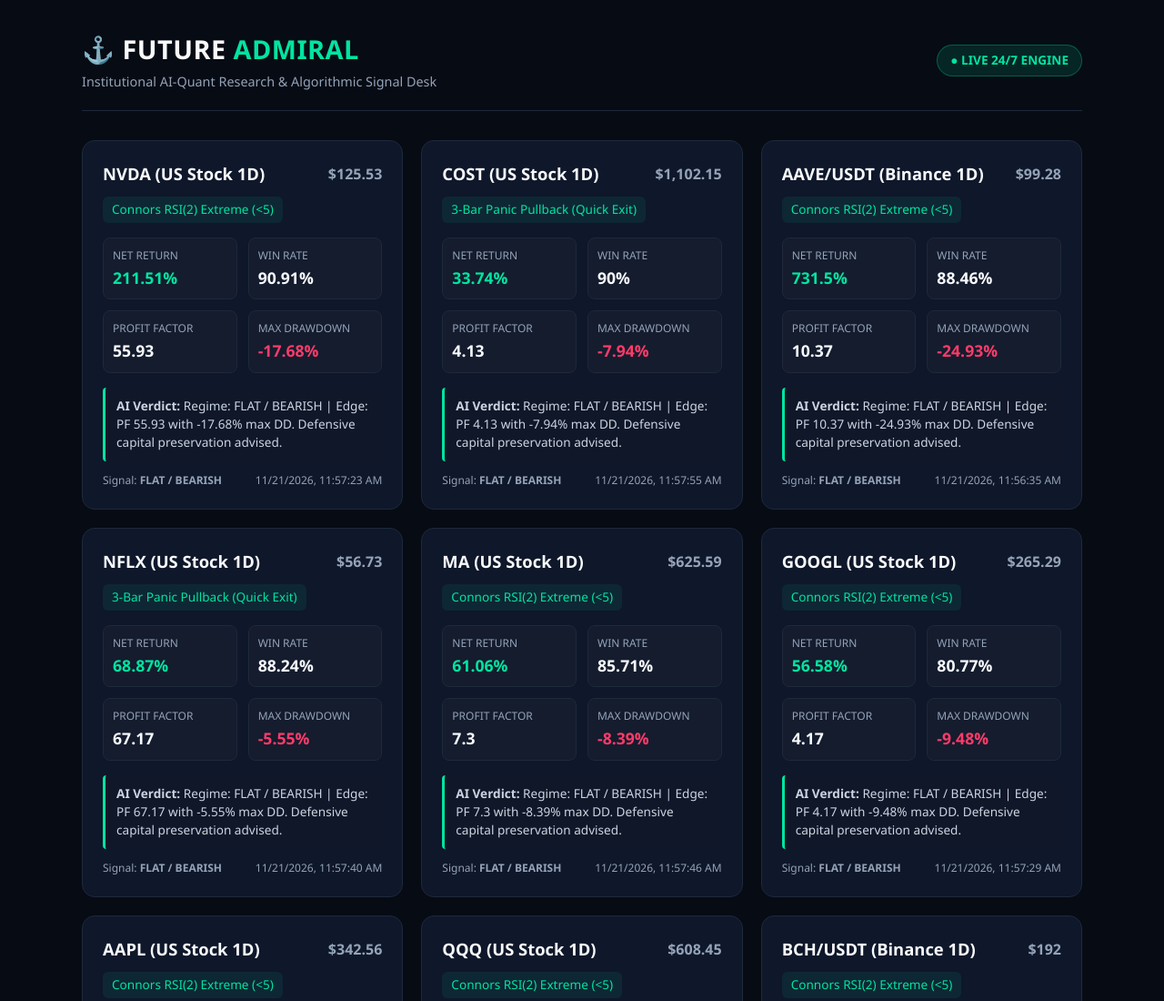
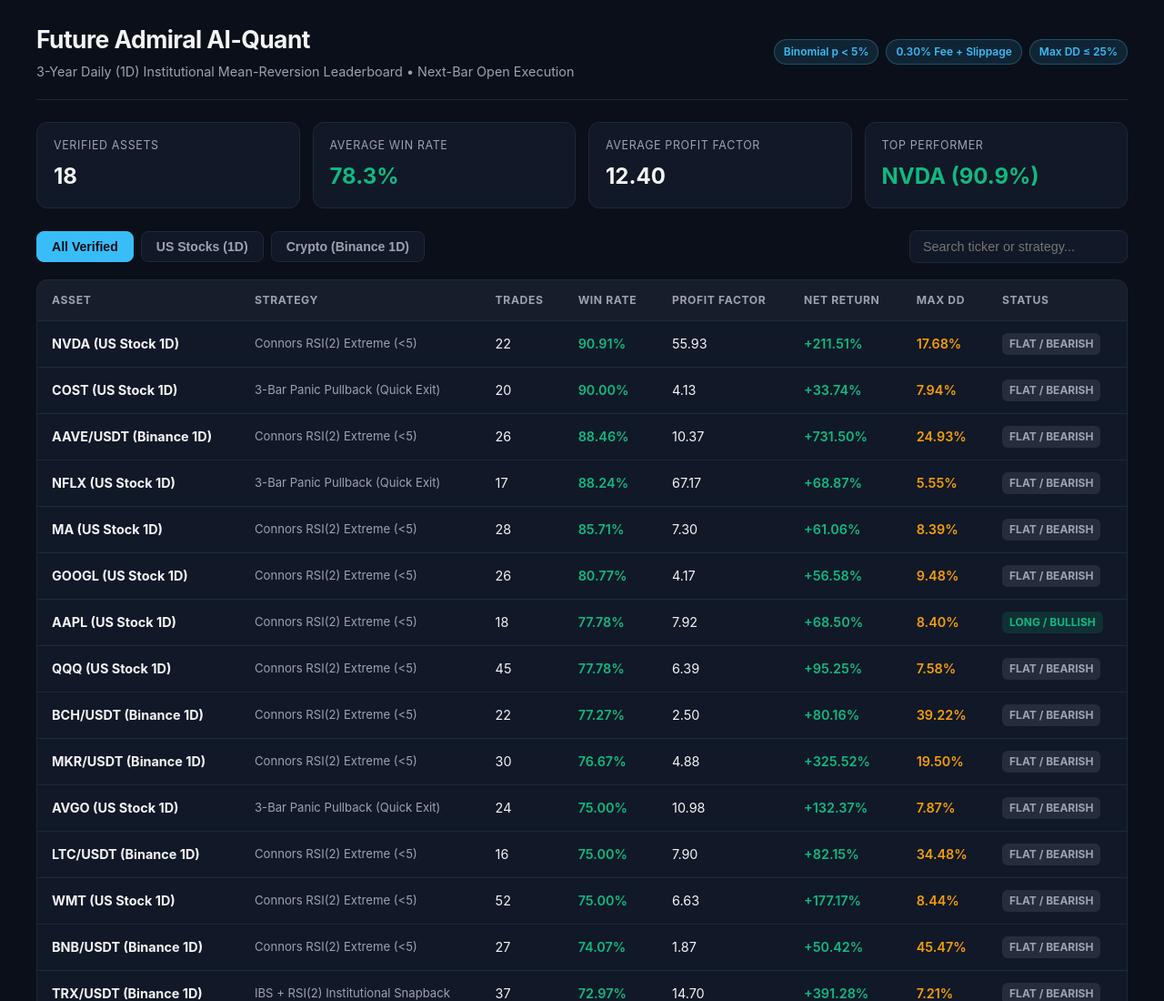
Before and after one commit to rehansaeedjutt-rgb/future-admiral-quant, a plain HTML site: page index.html in a window 1280 px wide. Shown: the top 1100 px of the page at 91% size. Drawn offline with Linux system fonts and the light colour scheme.

Commit message:
Upgrade index.html: institutional UI, filter tabs, live search & CFTC/SEC disclaimer

```diff
--- a/index.html
+++ b/index.html
@@ -3,95 +3,291 @@
 <head>
   <meta charset="UTF-8" />
   <meta name="viewport" content="width=device-width, initial-scale=1.0" />
-  <title>Future Admiral | Institutional AI-Quant Desk</title>
+  <title>Future Admiral AI-Quant | Institutional Backtest Leaderboard</title>
   <style>
-    :root { --bg: #070b14; --card: #0f172a; --border: #1e293b; --accent: #00e5a0; --danger: #ff3b69; --text: #f8fafc; --muted: #94a3b8; }
-    * { box-sizing: border-box; margin: 0; padding: 0; font-family: 'Segoe UI', system-ui, sans-serif; }
-    body { background: var(--bg); color: var(--text); padding: 32px 20px; line-height: 1.5; }
-    .container { max-width: 1100px; margin: 0 auto; }
-    header { display: flex; justify-content: space-between; align-items: center; border-bottom: 1px solid var(--border); padding-bottom: 20px; margin-bottom: 32px; flex-wrap: wrap; gap: 16px; }
-    .brand h1 { font-size: 1.8rem; letter-spacing: 0.5px; }
-    .brand span { color: var(--accent); }
+    :root {
+      --bg: #0b0f19;
+      --card: #111827;
+      --border: #1f2937;
+      --text: #f3f4f6;
+      --muted: #9ca3af;
+      --accent: #38bdf8;
+      --green: #10b981;
+      --amber: #f59e0b;
+      --red: #ef4444;
+    }
+    * { box-sizing: border-box; margin: 0; padding: 0; }
+    body {
+      font-family: -apple-system, BlinkMacSystemFont, "Segoe UI", Roboto, Inter, sans-serif;
+      background: var(--bg);
+      color: var(--text);
+      line-height: 1.5;
+      padding: 24px 16px 48px;
+    }
+    .container { max-width: 1200px; margin: 0 auto; }
+    header {
+      display: flex;
+      flex-wrap: wrap;
+      justify-content: space-between;
+      align-items: center;
+      gap: 16px;
+      margin-bottom: 24px;
+      border-bottom: 1px solid var(--border);
+      padding-bottom: 20px;
+    }
+    .brand h1 { font-size: 1.65rem; font-weight: 700; letter-spacing: -0.02em; }
     .brand p { color: var(--muted); font-size: 0.9rem; margin-top: 4px; }
-    .badge { background: rgba(0, 229, 160, 0.12); color: var(--accent); border: 1px solid rgba(0, 229, 160, 0.3); padding: 6px 14px; border-radius: 999px; font-size: 0.85rem; font-weight: 600; }
-    .grid { display: grid; grid-template-columns: repeat(auto-fit, minmax(300px, 1fr)); gap: 20px; }
-    .card { background: var(--card); border: 1px solid var(--border); border-radius: 14px; padding: 22px; transition: transform 0.2s; }
-    .card:hover { transform: translateY(-3px); border-color: #334155; }
-    .card-top { display: flex; justify-content: space-between; align-items: center; margin-bottom: 12px; }
-    .asset { font-size: 1.15rem; font-weight: 700; }
-    .price { font-size: 1rem; color: var(--muted); font-weight: 600; }
-    .strategy { font-size: 0.85rem; color: var(--accent); background: rgba(0, 229, 160, 0.08); display: inline-block; padding: 4px 10px; border-radius: 6px; margin-bottom: 16px; }
-    .metrics { display: grid; grid-template-columns: repeat(2, 1fr); gap: 12px; margin-bottom: 16px; }
-    .metric { background: rgba(255,255,255,0.02); border: 1px solid var(--border); border-radius: 8px; padding: 10px; }
-    .metric-label { font-size: 0.75rem; color: var(--muted); text-transform: uppercase; }
-    .metric-val { font-size: 1.1rem; font-weight: 700; margin-top: 2px; }
-    .pos { color: var(--accent); }
-    .neg { color: var(--danger); }
-    .verdict { font-size: 0.85rem; color: #cbd5e1; background: rgba(15, 23, 42, 0.8); border-left: 3px solid var(--accent); padding: 10px 12px; border-radius: 4px; margin-bottom: 12px; }
-    .footer-meta { font-size: 0.75rem; color: var(--muted); display: flex; justify-content: space-between; }
-    .cta { margin-top: 40px; text-align: center; padding: 28px; background: linear-gradient(135deg, #0f172a, #111827); border: 1px solid var(--border); border-radius: 14px; }
-    .cta h2 { margin-bottom: 8px; }
-    .cta p { color: var(--muted); margin-bottom: 16px; }
-    .btn { display: inline-block; background: var(--accent); color: #04100b; font-weight: 700; padding: 12px 24px; border-radius: 8px; text-decoration: none; }
+    .badges { display: flex; flex-wrap: wrap; gap: 8px; }
+    .badge {
+      font-size: 0.75rem;
+      font-weight: 600;
+      padding: 4px 10px;
+      border-radius: 999px;
+      background: rgba(56, 189, 248, 0.12);
+      color: var(--accent);
+      border: 1px solid rgba(56, 189, 248, 0.3);
+    }
+    .stats-grid {
+      display: grid;
+      grid-template-columns: repeat(auto-fit, minmax(200px, 1fr));
+      gap: 14px;
+      margin-bottom: 24px;
+    }
+    .stat-card {
+      background: var(--card);
+      border: 1px solid var(--border);
+      border-radius: 12px;
+      padding: 16px 18px;
+    }
+    .stat-label { font-size: 0.78rem; color: var(--muted); text-transform: uppercase; letter-spacing: 0.05em; }
+    .stat-value { font-size: 1.5rem; font-weight: 700; margin-top: 6px; color: var(--text); }
+    .stat-value.green { color: var(--green); }
+    .controls {
+      display: flex;
+      flex-wrap: wrap;
+      justify-content: space-between;
+      align-items: center;
+      gap: 12px;
+      margin-bottom: 18px;
+    }
+    .tabs { display: flex; gap: 8px; flex-wrap: wrap; }
+    .tab-btn {
+      background: var(--card);
+      color: var(--muted);
+      border: 1px solid var(--border);
+      padding: 8px 16px;
+      border-radius: 8px;
+      cursor: pointer;
+      font-size: 0.88rem;
+      font-weight: 600;
+      transition: all 0.15s ease;
+    }
+    .tab-btn:hover { color: var(--text); border-color: #374151; }
+    .tab-btn.active {
+      background: var(--accent);
+      color: #0b0f19;
+      border-color: var(--accent);
+    }
+    .search-box {
+      background: var(--card);
+      border: 1px solid var(--border);
+      color: var(--text);
+      padding: 9px 14px;
+      border-radius: 8px;
+      font-size: 0.9rem;
+      min-width: 240px;
+      outline: none;
+    }
+    .search-box:focus { border-color: var(--accent); }
+    .table-wrap {
+      background: var(--card);
+      border: 1px solid var(--border);
+      border-radius: 12px;
+      overflow-x: auto;
+    }
+    table { width: 100%; border-collapse: collapse; text-align: left; }
+    th, td { padding: 13px 16px; border-bottom: 1px solid var(--border); font-size: 0.9rem; }
+    th {
+      font-size: 0.76rem;
+      text-transform: uppercase;
+      letter-spacing: 0.05em;
+      color: var(--muted);
+      background: rgba(255, 255, 255, 0.02);
+    }
+    tr:last-child td { border-bottom: none; }
+    tr:hover td { background: rgba(255, 255, 255, 0.025); }
+    .asset-name { font-weight: 700; color: var(--text); }
+    .strategy-tag { font-size: 0.82rem; color: var(--muted); }
+    .pos { color: var(--green); font-weight: 600; }
+    .dd { color: var(--amber); font-weight: 600; }
+    .pill {
+      display: inline-block;
+      padding: 3px 8px;
+      border-radius: 6px;
+      font-size: 0.75rem;
+      font-weight: 700;
+    }
+    .pill-long { background: rgba(16, 185, 129, 0.15); color: var(--green); }
+    .pill-flat { background: rgba(156, 163, 175, 0.15); color: var(--muted); }
+    .empty { text-align: center; padding: 36px; color: var(--muted); }
+    .disclaimer {
+      margin-top: 32px;
+      background: rgba(245, 158, 11, 0.06);
+      border: 1px solid rgba(245, 158, 11, 0.25);
+      border-radius: 12px;
+      padding: 18px 20px;
+      font-size: 0.8rem;
+      color: #d1d5db;
+    }
+    .disclaimer strong { color: var(--amber); display: block; margin-bottom: 6px; font-size: 0.84rem; }
   </style>
 </head>
 <body>
   <div class="container">
     <header>
       <div class="brand">
-        <h1>⚓ FUTURE <span>ADMIRAL</span></h1>
-        <p>Institutional AI-Quant Research & Algorithmic Signal Desk</p>
+        <h1>Future Admiral AI-Quant</h1>
+        <p>3-Year Daily (1D) Institutional Mean-Reversion Leaderboard &bull; Next-Bar Open Execution</p>
       </div>
-      <div class="badge" id="status-badge">● LIVE 24/7 ENGINE</div>
+      <div class="badges">
+        <span class="badge">Binomial p &lt; 5%</span>
+        <span class="badge">0.30% Fee + Slippage</span>
+        <span class="badge">Max DD &le; 25%</span>
+      </div>
     </header>
 
-    <div class="grid" id="cards-grid">
-      <p style="color:#94a3b8;">Loading live institutional quant data...</p>
+    <section class="stats-grid">
+      <div class="stat-card">
+        <div class="stat-label">Verified Assets</div>
+        <div class="stat-value" id="stat-count">--</div>
+      </div>
+      <div class="stat-card">
+        <div class="stat-label">Average Win Rate</div>
+        <div class="stat-value green" id="stat-wr">--</div>
+      </div>
+      <div class="stat-card">
+        <div class="stat-label">Average Profit Factor</div>
+        <div class="stat-value" id="stat-pf">--</div>
+      </div>
+      <div class="stat-card">
+        <div class="stat-label">Top Performer</div>
+        <div class="stat-value green" id="stat-top">--</div>
+      </div>
+    </section>
+
+    <div class="controls">
+      <div class="tabs">
+        <button class="tab-btn active" data-filter="all">All Verified</button>
+        <button class="tab-btn" data-filter="stock">US Stocks (1D)</button>
+        <button class="tab-btn" data-filter="crypto">Crypto (Binance 1D)</button>
+      </div>
+      <input type="text" id="search-input" class="search-box" placeholder="Search ticker or strategy..." />
     </div>
 
-    <div class="cta">
-      <h2>Get Real-Time Discord Alerts</h2>
-      <p>Automated ML-filtered signals for Crypto (Binance) & US Equities delivered every 4 hours.</p>
-      <a href="#" class="btn">Join Premium Discord Desk</a>
+    <div class="table-wrap">
+      <table>
+        <thead>
+          <tr>
+            <th>Asset</th>
+            <th>Strategy</th>
+            <th>Trades</th>
+            <th>Win Rate</th>
+            <th>Profit Factor</th>
+            <th>Net Return</th>
+            <th>Max DD</th>
+            <th>Status</th>
+          </tr>
+        </thead>
+        <tbody id="table-body">
+          <tr><td colspan="8" class="empty">Loading verified institutional data...</td></tr>
+        </tbody>
+      </table>
     </div>
+
+    <footer class="disclaimer">
+      <strong>HYPOTHETICAL / SIMULATED PERFORMANCE DISCLAIMER (CFTC RULE 4.41 &amp; SEC MARKETING RULE)</strong>
+      All metrics displayed on this dashboard represent hypothetical, backtested historical simulations over a 3-year Daily (1D) window using public Yahoo Finance and Binance market data, incorporating strict next-bar open execution and 0.30% round-trip estimated fees and slippage. Hypothetical or simulated performance results have inherent limitations and do not represent actual live trading. No representation is being made that any account will or is likely to achieve profits or losses similar to those shown. Past performance is not indicative of future results. This dashboard is for informational and research purposes only and does not constitute financial, investment, or trading advice.
+    </footer>
   </div>
 
   <script>
-    async function loadStats() {
-      try {
-        const res = await fetch('reports/live_stats.json?t=' + Date.now());
-        const data = await res.json();
-        const grid = document.getElementById('cards-grid');
-        grid.innerHTML = '';
+    let allRows = [];
+    let activeFilter = "all";
 
-        data.results.forEach(item => {
-          const retClass = item.net_return >= 0 ? 'pos' : 'neg';
-          const updated = new Date(item.updated_at).toLocaleString();
-          grid.innerHTML += `
-            <div class="card">
-              <div class="card-top">
-                <div class="asset">${item.asset}</div>
-                <div class="price">$${item.price.toLocaleString()}</div>
-              </div>
-              <div class="strategy">${item.strategy}</div>
-              <div class="metrics">
-                <div class="metric"><div class="metric-label">Net Return</div><div class="metric-val ${retClass}">${item.net_return}%</div></div>
-                <div class="metric"><div class="metric-label">Win Rate</div><div class="metric-val">${item.win_rate}%</div></div>
-                <div class="metric"><div class="metric-label">Profit Factor</div><div class="metric-val">${item.profit_factor}</div></div>
-                <div class="metric"><div class="metric-label">Max Drawdown</div><div class="metric-val neg">-${item.max_drawdown}%</div></div>
-              </div>
-              <div class="verdict"><strong>AI Verdict:</strong> ${item.ai_verdict}</div>
-              <div class="footer-meta">
-                <span>Signal: <strong>${item.status}</strong></span>
-                <span>${updated}</span>
-              </div>
-            </div>`;
-        });
-      } catch (e) {
-        document.getElementById('cards-grid').innerHTML = '<p style="color:#ff3b69;">Unable to load live_stats.json yet.</p>';
+    function isCrypto(asset) {
+      return /USDT|Binance/i.test(asset || "");
+    }
+
+    function updateStats(rows) {
+      document.getElementById("stat-count").textContent = rows.length;
+      if (!rows.length) {
+        document.getElementById("stat-wr").textContent = "--";
+        document.getElementById("stat-pf").textContent = "--";
+        document.getElementById("stat-top").textContent = "--";
+        return;
       }
+      const avgWr = rows.reduce((s, r) => s + Number(r.win_rate || 0), 0) / rows.length;
+      const avgPf = rows.reduce((s, r) => s + Number(r.profit_factor || 0), 0) / rows.length;
+      const top = [...rows].sort((a, b) => Number(b.win_rate || 0) - Number(a.win_rate || 0))[0];
+      document.getElementById("stat-wr").textContent = avgWr.toFixed(1) + "%";
+      document.getElementById("stat-pf").textContent = avgPf.toFixed(2);
+      document.getElementById("stat-top").textContent = `${top.asset.split(" ")[0]} (${Number(top.win_rate).toFixed(1)}%)`;
     }
-    loadStats();
+
+    function renderTable() {
+      const q = document.getElementById("search-input").value.trim().toLowerCase();
+      const filtered = allRows.filter(r => {
+        if (activeFilter === "crypto" && !isCrypto(r.asset)) return false;
+        if (activeFilter === "stock" && isCrypto(r.asset)) return false;
+        if (q && !(r.asset || "").toLowerCase().includes(q) && !(r.strategy || "").toLowerCase().includes(q)) return false;
+        return true;
+      });
+
+      updateStats(filtered);
+      const tbody = document.getElementById("table-body");
+      if (!filtered.length) {
+        tbody.innerHTML = '<tr><td colspan="8" class="empty">No matching verified assets found.</td></tr>';
+        return;
+      }
+
+      tbody.innerHTML = filtered.map(r => {
+        const statusText = r.status || "FLAT / BEARISH";
+        const isLong = /LONG|BULLISH/i.test(statusText);
+        return `
+          <tr>
+            <td class="asset-name">${r.asset}</td>
+            <td class="strategy-tag">${r.strategy}</td>
+            <td>${r.total_trades}</td>
+            <td class="pos">${Number(r.win_rate).toFixed(2)}%</td>
+            <td>${Number(r.profit_factor).toFixed(2)}</td>
+            <td class="pos">+${Number(r.net_return).toFixed(2)}%</td>
+            <td class="dd">${Number(r.max_drawdown).toFixed(2)}%</td>
+            <td><span class="pill ${isLong ? "pill-long" : "pill-flat"}">${statusText}</span></td>
+          </tr>
+        `;
+      }).join("");
+    }
+
+    document.querySelectorAll(".tab-btn").forEach(btn => {
+      btn.addEventListener("click", () => {
+        document.querySelectorAll(".tab-btn").forEach(b => b.classList.remove("active"));
+        btn.classList.add("active");
+        activeFilter = btn.dataset.filter;
+        renderTable();
+      });
+    });
+
+    document.getElementById("search-input").addEventListener("input", renderTable);
+
+    fetch("reports/live_stats.json?t=" + Date.now())
+      .then(res => res.json())
+      .then(data => {
+        allRows = Array.isArray(data) ? data : (Object.values(data).find(v => Array.isArray(v)) || []);
+        renderTable();
+      })
+      .catch(() => {
+        document.getElementById("table-body").innerHTML = '<tr><td colspan="8" class="empty">Failed to load reports/live_stats.json.</td></tr>';
+      });
   </script>
 </body>
 </html>
```
